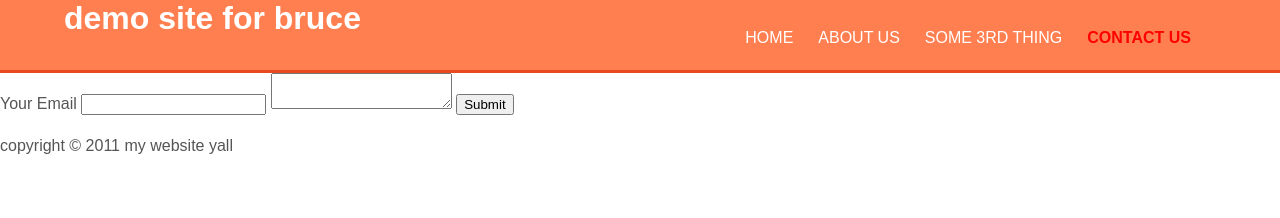
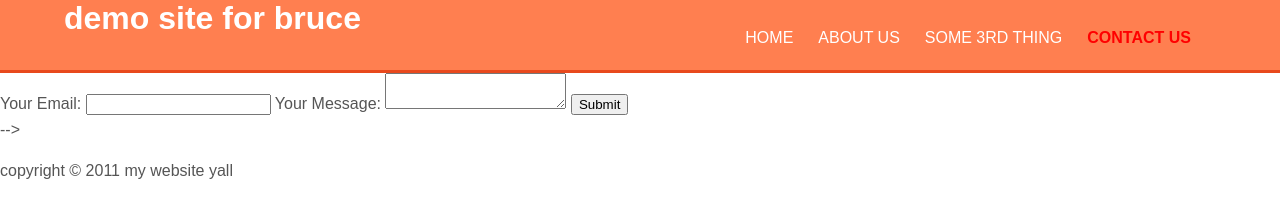
Before and after one commit to githubdemomazz/brucedemo1, a plain HTML site: page contactus.html in a window 1280 px wide. Drawn offline with Linux system fonts and the light colour scheme.

Commit message:
formspree 4

```diff
--- a/contactus.html
+++ b/contactus.html
@@ -29,13 +29,63 @@
 <section></section>
 <section>
 	<!--<a href="mailto:me@me.com">email me here!</a>-->
-<form action="https://formspree.io/f/{form_id}" method="post">
-  <label for="email">Your Email</label>
+<form action="https://formspree.io/f/moqpgzqk" method="post">
+  <label for="email">Your Email:</label>
   <input name="Email" id="email" type="email">
-  <textarea   name="body"></textarea>
+  <label for="body">Your Message:</label>
+  <textarea name="body"></textarea>
   <button type="submit">Submit</button>
 </form>
 <!--<form action="http://formspree.io/mazzucca12@gmail.com" method="post"><input type="email" name="_replyto"><textarea   name="body"></textarea><input type="submit" value="Send"></form>-->
+<!--
+<form
+  action="https://formspree.io/f/moqpgzqk"
+  method="POST"
+>
+  <label>
+    Your email:
+    <input type="email" name="_replyto">
+  </label>
+  <label>
+    Your message:
+    <textarea name="message"></textarea>
+  </label>
+  <button type="submit">Send</button>
+
+
+  ---html with file upload
+
+  <form
+  action="https://formspree.io/f/moqpgzqk"
+  method="POST"
+  enctype="multipart/form-data"
+>
+  <label>
+    Your email:
+    <input type="email" name="_replyto">
+  </label>
+  <label>
+    Your file:
+    <input type="file" name="upload">
+  </label>
+  <button type="submit">Send</button>
+</form>`
+        break
+      case 'Formbutton':
+        modeSample = 'htmlmixed'
+        codeSample = `
+  <script src="https://formspree.io/js/formbutton-v1.min.js" defer></script>
+  <script>
+    window.formbutton=window.formbutton||function(){(formbutton.q=formbutton.q||[]).push(arguments)};
+    formbutton("create", {action: "https://formspree.io/f/moqpgzqk"})
+  </script>-->
+  <!-- formbutton code -->
+  <!--   <script src="https://formspree.io/js/formbutton-v1.min.js" defer></script>
+  <script>
+    window.formbutton=window.formbutton||function(){(formbutton.q=formbutton.q||[]).push(arguments)};
+    formbutton("create", {action: "https://formspree.io/f/moqpgzqk"})
+  </script>-->
+</form>-->
 </section>
 <aside></aside>
 <footer id="footmain">
```
